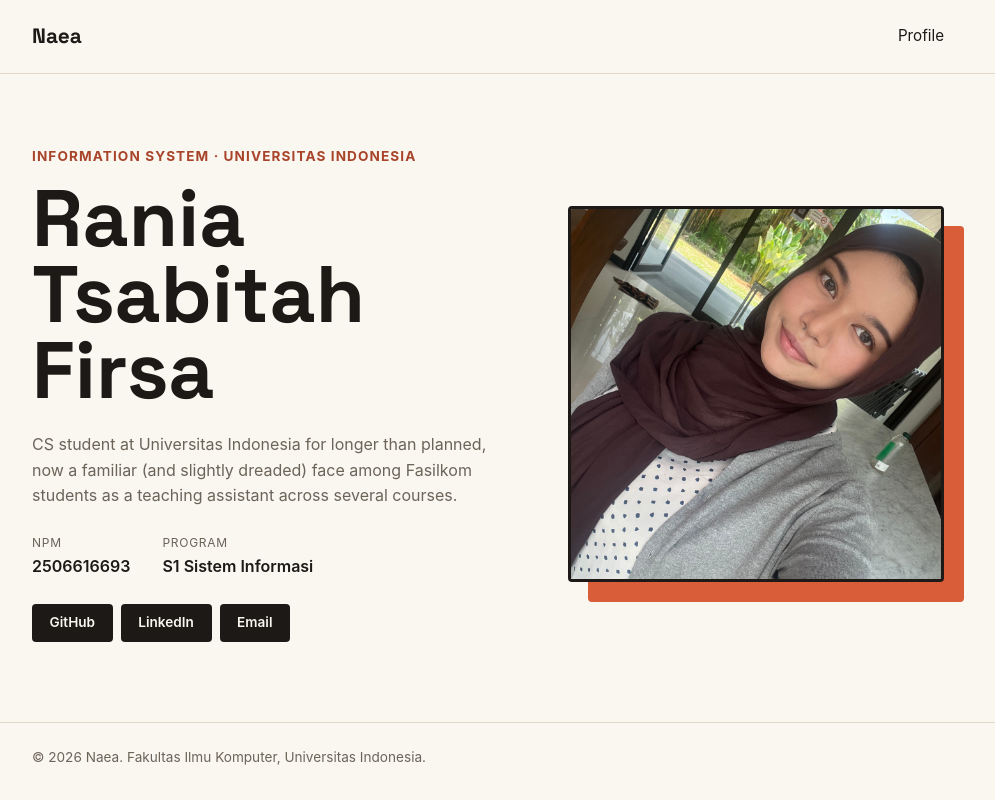
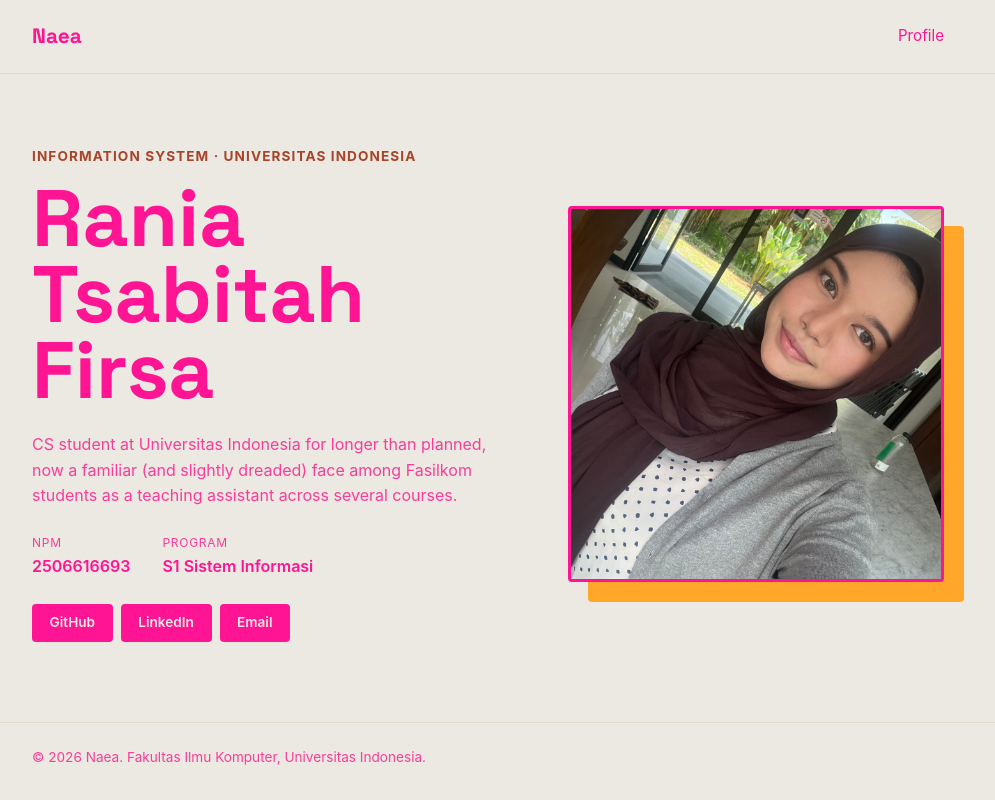
Before and after one commit to raniafff/myportofolio, a Django app: page / in a window 1280 px wide. Shown: the whole page, without its empty margins (152-1147 px from the left). Run offline with Django 5.2, Linux system fonts and the light colour scheme.

Commit message:
ganti warna web

```diff
--- a/static/css/style.css
+++ b/static/css/style.css
@@ -6,12 +6,12 @@
 }
 
 :root {
-    --ink: #1c1917;
-    --paper: #faf6f0;
-    --accent: #d95d39;
+    --ink: #FF1493;
+    --paper: #ebe9e1;
+    --accent: #FFA62B;
     --accent-dark: #a8442a;
     --line: #e3d9c9;
-    --text-muted: #6b6459;
+    --text-muted: #f93d9b;
     --radius: 4px;
 }
 
```
